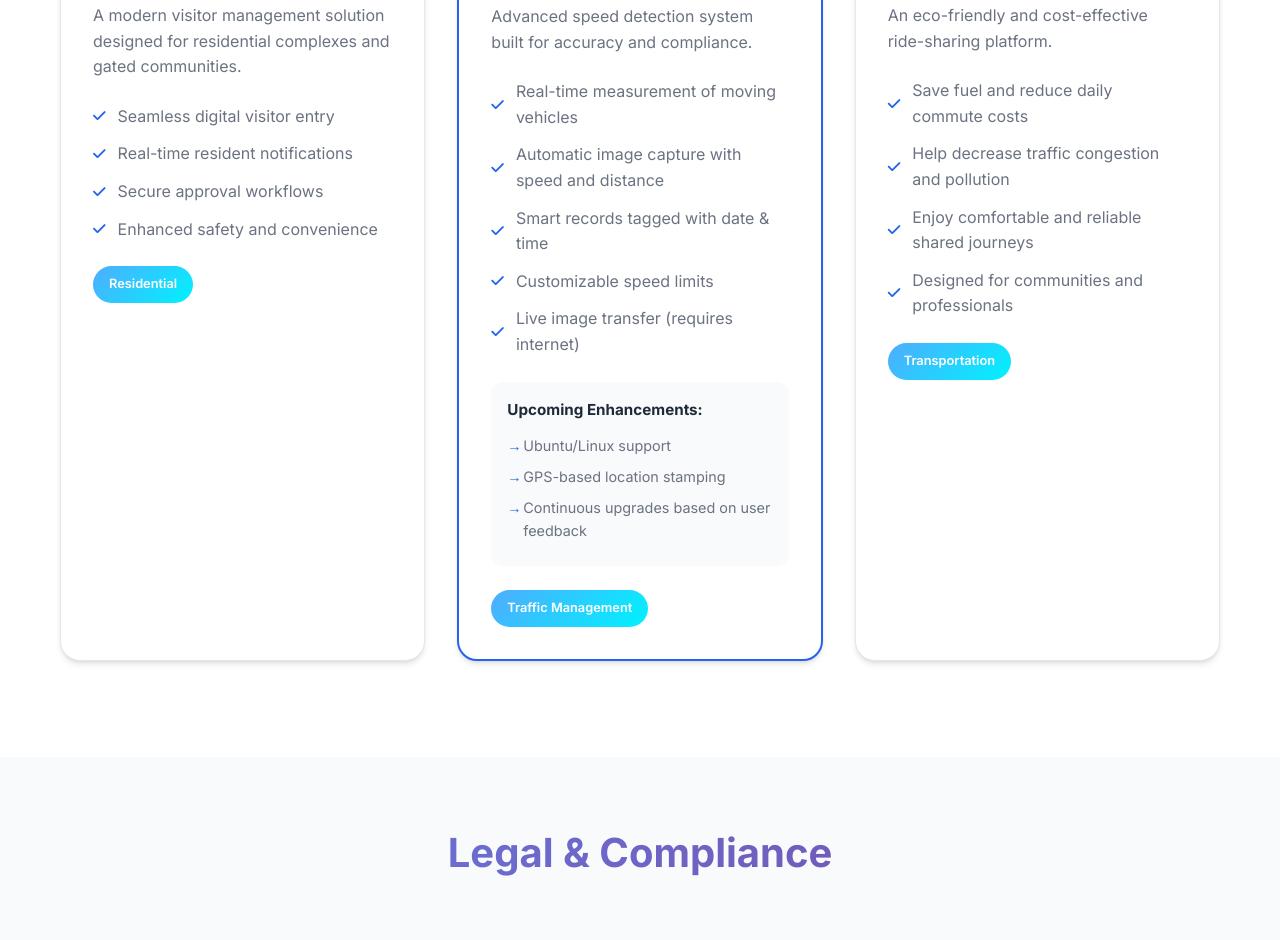
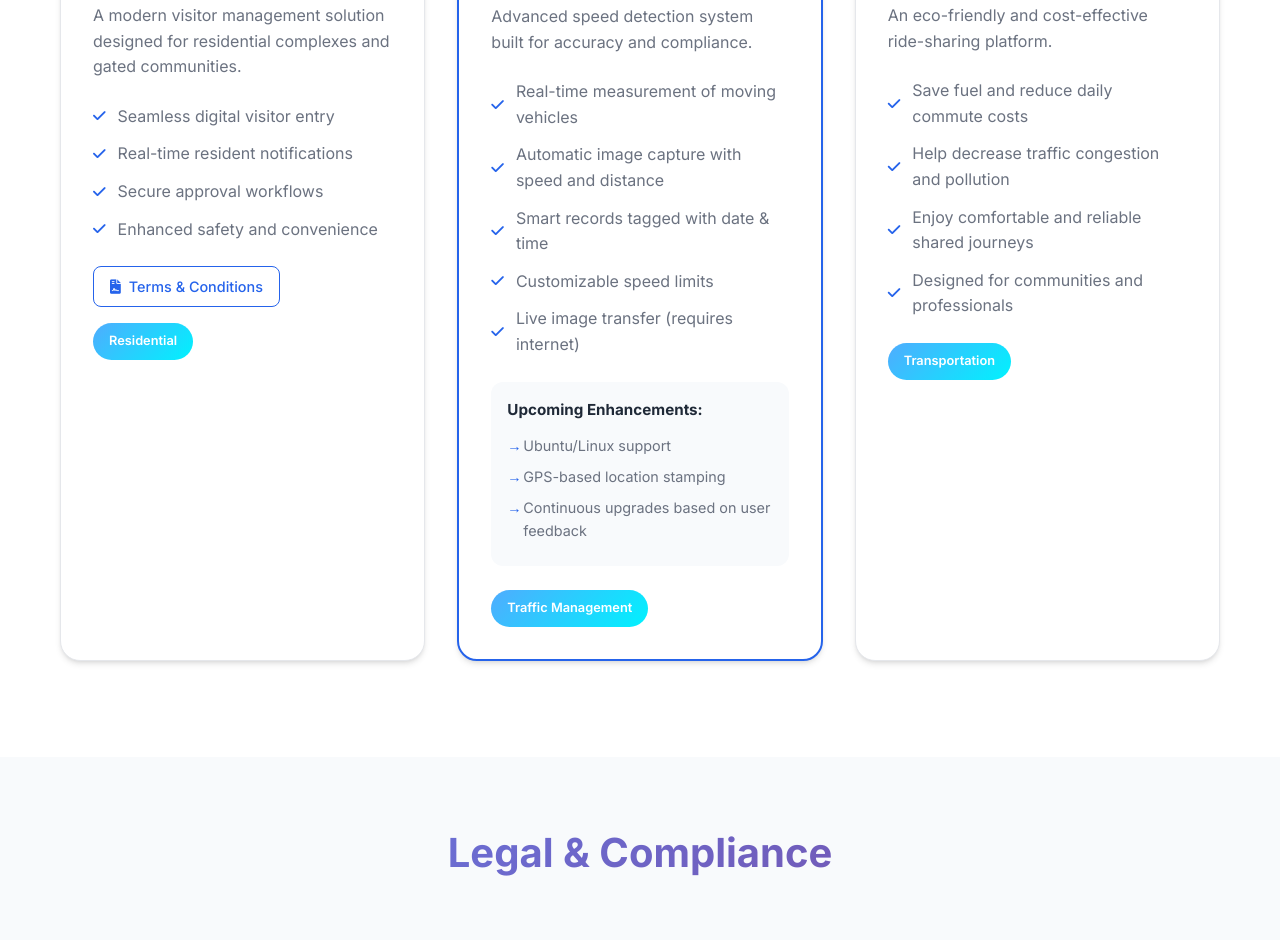
Before and after one commit to rutvikmpatel/keshav_website, a plain HTML site: page index.html in a window 1280 px wide. Shown: the part 2200-3140 px from the top of the page. Drawn offline with Linux system fonts and the light colour scheme.

Commit message:
khomes terms and conditions page and link added

```diff
--- a/index.html
+++ b/index.html
@@ -162,6 +162,11 @@
                         <li><i class="fas fa-check"></i> Secure approval workflows</li>
                         <li><i class="fas fa-check"></i> Enhanced safety and convenience</li>
                     </ul>
+                    <div class="product-links">
+                        <a href="khomes-terms-and-conditions/" class="terms-link">
+                            <i class="fas fa-file-contract"></i> Terms & Conditions
+                        </a>
+                    </div>
                     <div class="product-badge">Residential</div>
                 </div>
 
@@ -282,6 +287,10 @@
                         <li><a href="#products">kSpeed</a></li>
                         <li><a href="#products">Poolit</a></li>
                     </ul>
+                    <h4 style="margin-top: 1.5rem;">Legal</h4>
+                    <ul class="footer-links">
+                        <li><a href="khomes-terms-and-conditions/">kHomes Terms & Conditions</a></li>
+                    </ul>
                 </div>
                 <div class="footer-section">
                     <h4>Contact Info</h4>
--- a/styles.css
+++ b/styles.css
@@ -557,6 +557,30 @@ body {
     color: var(--primary-color);
 }
 
+.product-links {
+    margin-bottom: 1rem;
+}
+
+.terms-link {
+    display: inline-flex;
+    align-items: center;
+    gap: 0.5rem;
+    color: var(--primary-color);
+    text-decoration: none;
+    font-weight: 500;
+    font-size: 0.9rem;
+    padding: 0.5rem 1rem;
+    border: 1px solid var(--primary-color);
+    border-radius: 8px;
+    transition: all 0.3s ease;
+}
+
+.terms-link:hover {
+    background: var(--primary-color);
+    color: white;
+    transform: translateY(-2px);
+}
+
 .product-badge {
     display: inline-block;
     background: var(--gradient-accent);
```
